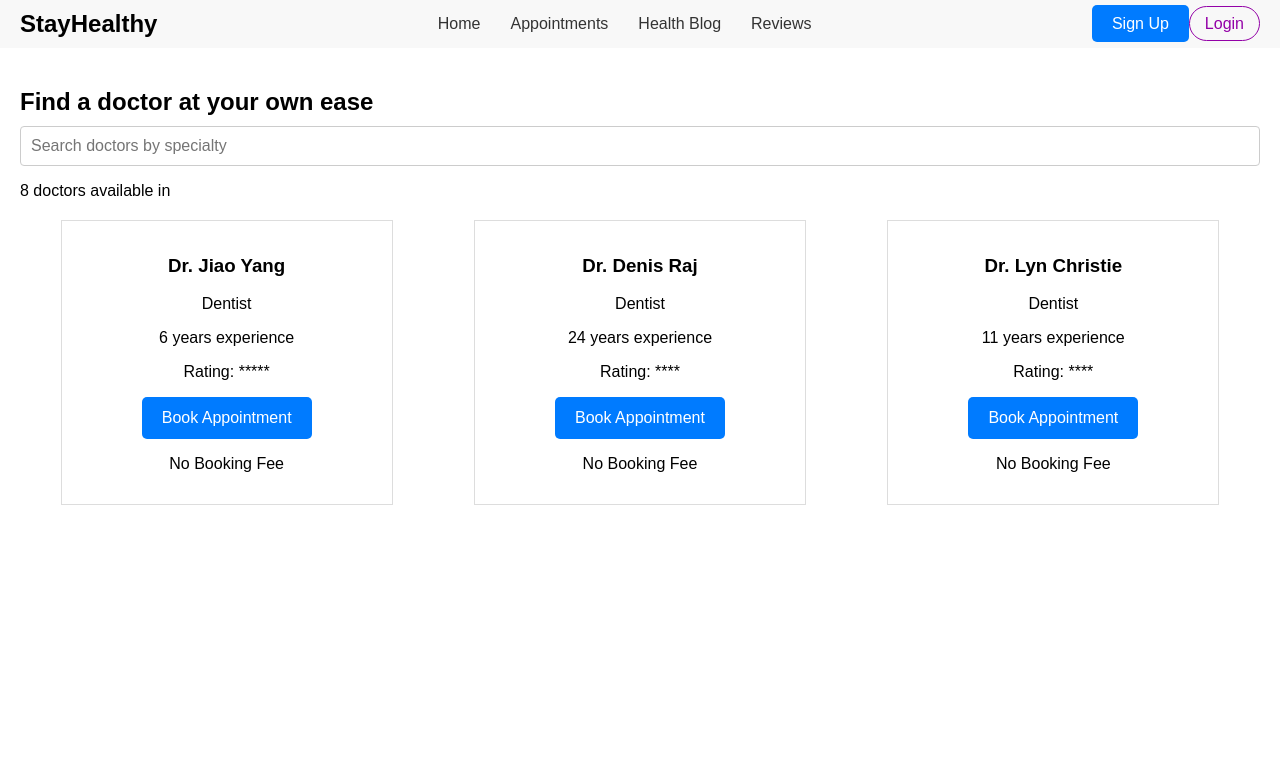
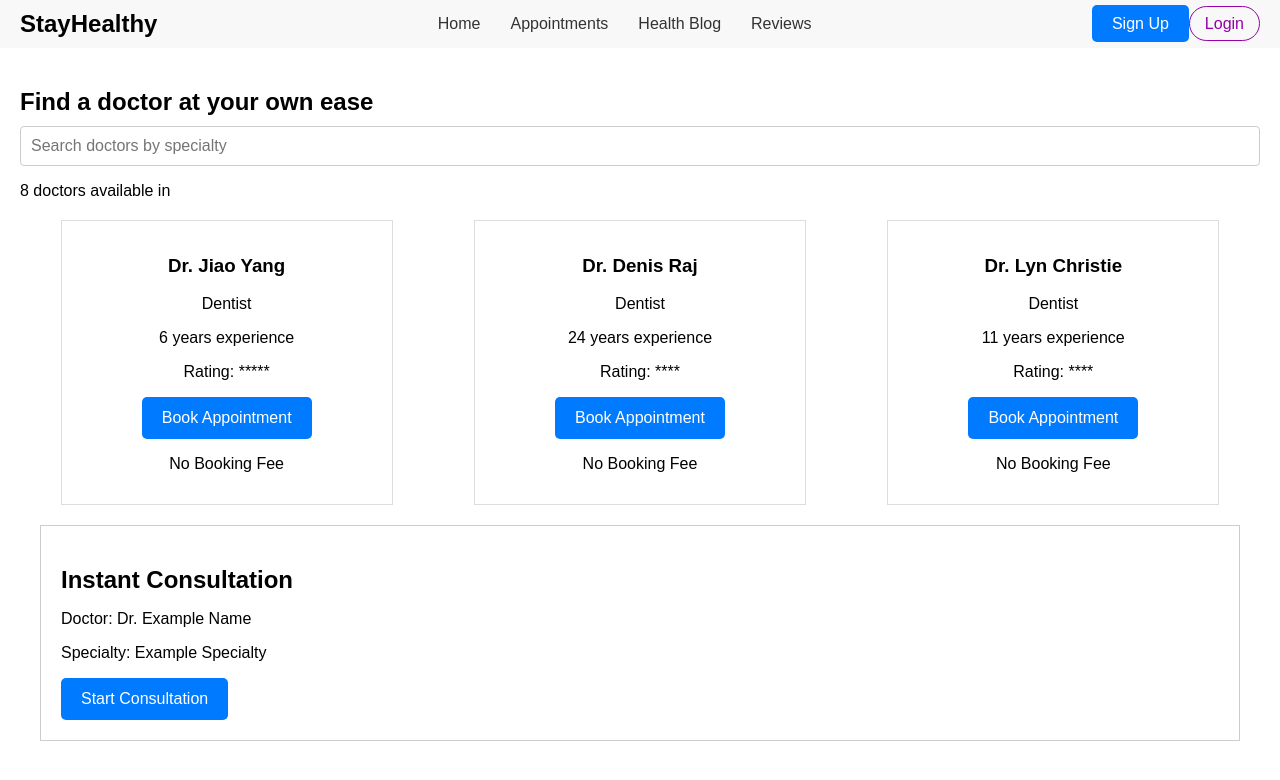
Before and after one commit to 9t0wl/healthylives, a React (Create React App) app: page /appointments in a window 1280 px wide. Shown: the top 780 px of the page. Built offline with nearby package versions, Linux system fonts and the light colour scheme.

Commit message:
add instant consultation

```diff
--- a/src/components/AppointmentBooking.js
+++ b/src/components/AppointmentBooking.js
@@ -2,6 +2,7 @@
 import React from "react";
 import SearchDoctor from "./SearchDoctor";
 import DoctorCard from "./DoctorCard";
+import SimpleInstantConsultation from "./SimpleInstantConsultation";
 import "./Appointment.css";
 
 function AppointmentBooking() {
@@ -28,6 +29,7 @@ function AppointmentBooking() {
           rating="****"
         />
       </div>
+      <SimpleInstantConsultation />
     </div>
   );
 }
--- /dev/null
+++ b/src/components/SimpleInstantConsultation.css
@@ -0,0 +1,12 @@
+/* src/components/SimpleInstantConsultation.css */
+.simple-consultation-container {
+  border: 1px solid #ccc;
+  padding: 20px;
+  margin: 20px;
+}
+
+.appointment-details {
+  margin-top: 20px;
+  border: 1px solid #ddd;
+  padding: 10px;
+}
--- /dev/null
+++ b/src/components/SimpleInstantConsultation.js
@@ -0,0 +1,67 @@
+// src/components/SimpleInstantConsultation.js
+import React, { useState } from "react";
+import "./SimpleInstantConsultation.css"; // Create this CSS file
+
+function SimpleInstantConsultation() {
+  const [showForm, setShowForm] = useState(false);
+  const [name, setName] = useState("");
+  const [phoneNumber, setPhoneNumber] = useState("");
+  const [appointment, setAppointment] = useState(null);
+
+  const handleStartConsultation = () => {
+    setShowForm(true);
+  };
+
+  const handleFormSubmit = (e) => {
+    e.preventDefault();
+    setAppointment({ name, phoneNumber });
+    setShowForm(false);
+  };
+
+  const handleCancelAppointment = () => {
+    setAppointment(null);
+  };
+
+  return (
+    <div className="simple-consultation-container">
+      <h2>Instant Consultation</h2>
+      <p>Doctor: Dr. Example Name</p>
+      <p>Specialty: Example Specialty</p>
+
+      {!showForm && !appointment && (
+        <button onClick={handleStartConsultation}>Start Consultation</button>
+      )}
+
+      {showForm && (
+        <form onSubmit={handleFormSubmit}>
+          <input
+            type="text"
+            placeholder="Your Name"
+            value={name}
+            onChange={(e) => setName(e.target.value)}
+            required
+          />
+          <input
+            type="tel"
+            placeholder="Phone Number"
+            value={phoneNumber}
+            onChange={(e) => setPhoneNumber(e.target.value)}
+            required
+          />
+          <button type="submit">Book Now</button>
+        </form>
+      )}
+
+      {appointment && (
+        <div className="appointment-details">
+          <h3>Appointment Booked!</h3>
+          <p>Name: {appointment.name}</p>
+          <p>Phone: {appointment.phoneNumber}</p>
+          <button onClick={handleCancelAppointment}>Cancel Appointment</button>
+        </div>
+      )}
+    </div>
+  );
+}
+
+export default SimpleInstantConsultation;
```
